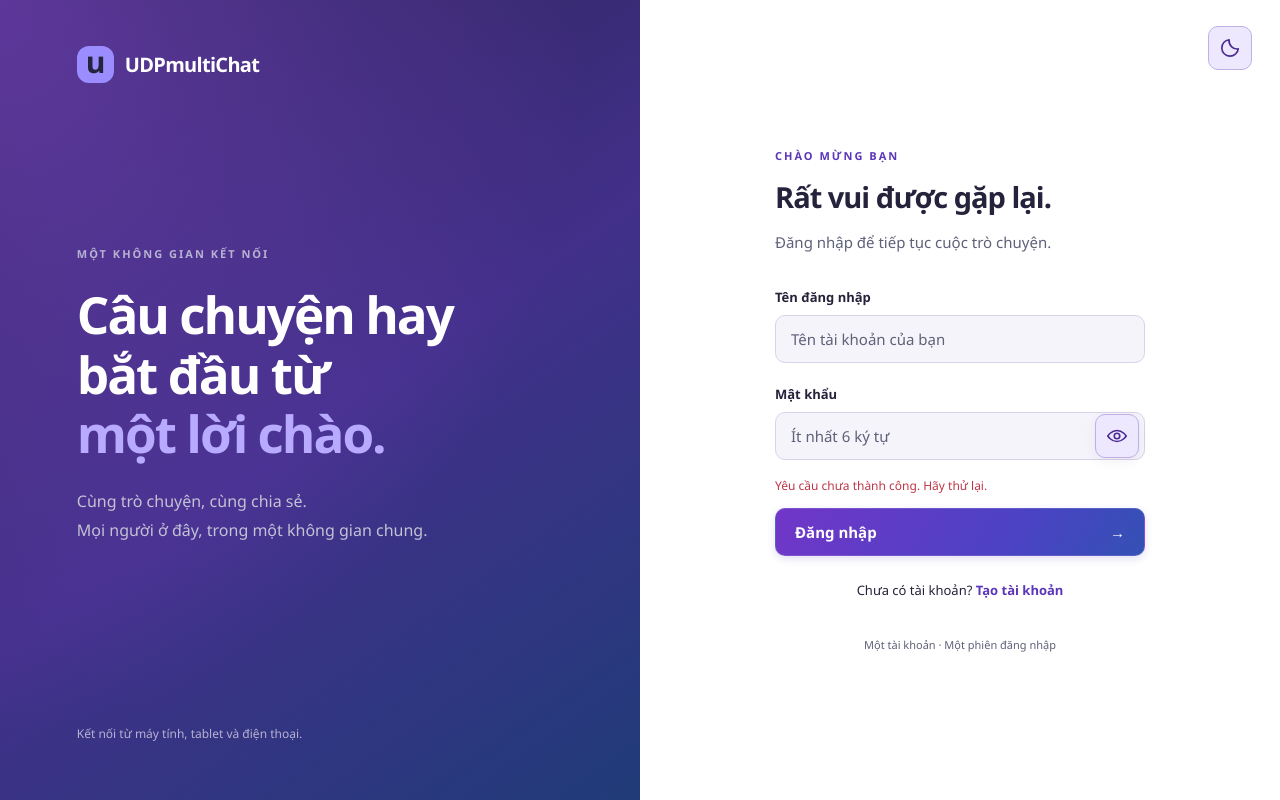
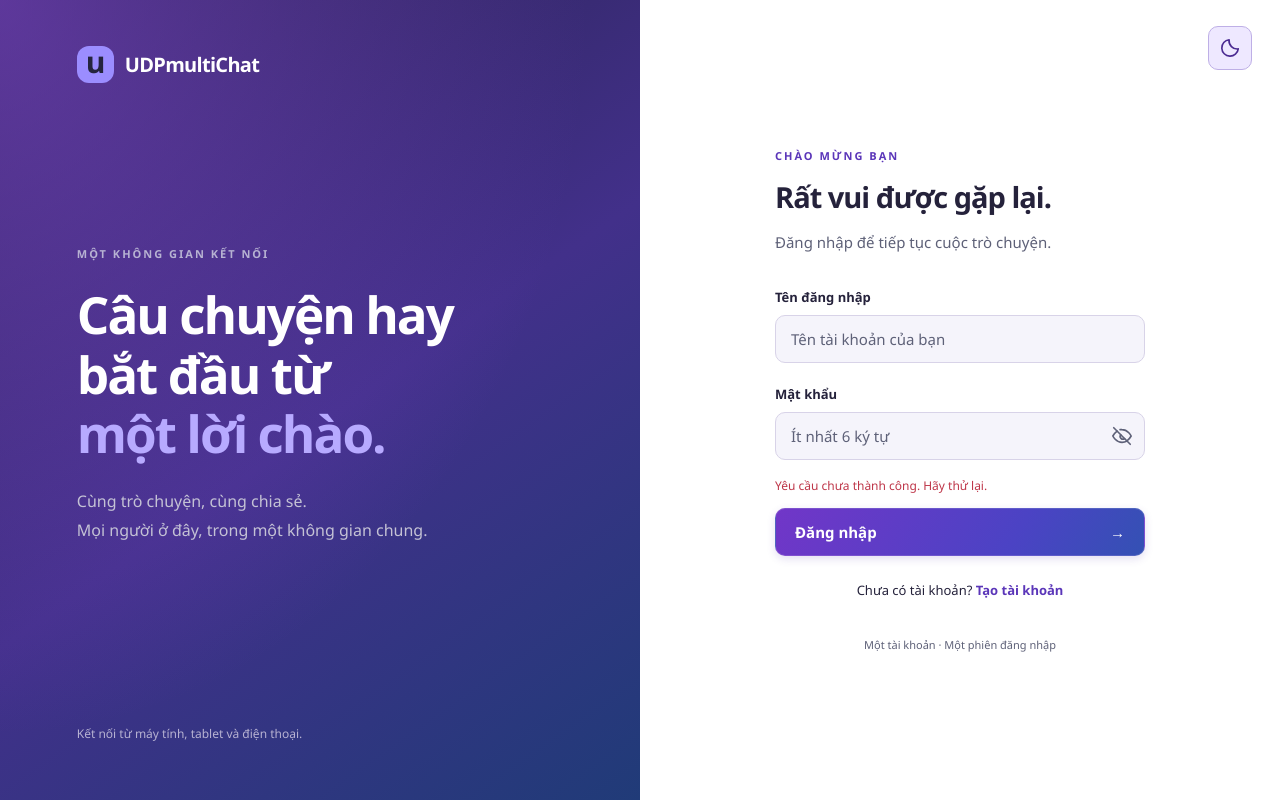
Before and after one commit to TruongThiKieuNhi245/NhiUDPmultiChat, a web app: page / in a window 1280 px wide. Run offline with its HTML, style and script files only (its server is not run), Linux system fonts and the light colour scheme; data that the repository does not hold is empty; some of the project's set-up classes (security, data sources, template engines, error pages and the like) are left out, and stand-ins take their place.

Commit message:
Sua nut mat: bo vien khung va dao dung trang thai an/hien mat khau

```diff
--- a/src/main/resources/static/app.css
+++ b/src/main/resources/static/app.css
@@ -330,6 +330,24 @@ button:focus-visible, a:focus-visible, .timeline:focus-visible {
 .account-name small { color: var(--muted); font-size: 12px; }
 .icon-button { display: grid; place-items: center; width: 44px; height: 44px; flex-shrink: 0; border: 0; border-radius: 10px; color: var(--accent-text); background: var(--accent-surface); border: 1px solid var(--accent-border); font-size: 23px; box-shadow: var(--shadow); }
 .icon-button:hover { background: var(--tint); color: var(--primary); }
+button.icon-button.password-toggle {
+  position: absolute;
+  right: 6px;
+  top: 50%;
+  transform: translateY(-50%);
+  width: 34px;
+  height: 34px;
+  min-width: 34px;
+  min-height: 34px;
+  border: 0;
+  background: transparent;
+  box-shadow: none;
+  color: var(--muted);
+}
+button.icon-button.password-toggle:hover {
+  background: transparent;
+  color: var(--primary);
+}
 .chat { position: relative; min-height: 0; min-width: 0; display: flex; flex-direction: column; }
 .chat-header { display: flex; align-items: center; padding: 12px 26px; gap: 12px; border-bottom: 1px solid var(--border); flex-shrink: 0; background: var(--header); }
 .room-icon { color: var(--primary); font-size: 27px; background: var(--tint); border-radius: 12px; width: 42px; height: 42px; text-align: center; line-height: 42px; }
--- a/src/main/resources/static/app.js
+++ b/src/main/resources/static/app.js
@@ -177,8 +177,8 @@ function setPasswordVisible(show) {
   toggle.setAttribute('aria-label', show ? 'Ẩn mật khẩu' : 'Hiện mật khẩu');
   toggle.title = show ? 'Ẩn mật khẩu' : 'Hiện mật khẩu';
   toggle.innerHTML = show
-    ? '<svg class="icon" viewBox="0 0 24 24" fill="none" stroke="currentColor" stroke-width="1.8" stroke-linecap="round" stroke-linejoin="round" aria-hidden="true"><path d="M3 3l18 18"/><path d="M10.6 10.6a3 3 0 0 0 4.2 4.2"/><path d="M9.9 5.1A10.9 10.9 0 0 1 12 5c6.5 0 10 7 10 7a17.6 17.6 0 0 1-4 4.8"/><path d="M6.6 6.6A17.4 17.4 0 0 0 2 12s3.5 7 10 7a10.4 10.4 0 0 0 5.4-1.5"/></svg>'
-    : '<svg class="icon" viewBox="0 0 24 24" fill="none" stroke="currentColor" stroke-width="1.8" stroke-linecap="round" stroke-linejoin="round" aria-hidden="true"><path d="M2 12s3.5-6 10-6 10 6 10 6-3.5 6-10 6-10-6-10-6Z"/><circle cx="12" cy="12" r="3"/></svg>';
+    ? '<svg class="icon" viewBox="0 0 24 24" fill="none" stroke="currentColor" stroke-width="1.8" stroke-linecap="round" stroke-linejoin="round" aria-hidden="true"><path d="M2 12s3.5-6 10-6 10 6 10 6-3.5 6-10 6-10-6-10-6Z"/><circle cx="12" cy="12" r="3"/></svg>'
+    : '<svg class="icon" viewBox="0 0 24 24" fill="none" stroke="currentColor" stroke-width="1.8" stroke-linecap="round" stroke-linejoin="round" aria-hidden="true"><path d="M3 3l18 18"/><path d="M10.6 10.6a3 3 0 0 0 4.2 4.2"/><path d="M9.9 5.1A10.9 10.9 0 0 1 12 5c6.5 0 10 7 10 7a17.6 17.6 0 0 1-4 4.8"/><path d="M6.6 6.6A17.4 17.4 0 0 0 2 12s3.5 7 10 7a10.4 10.4 0 0 0 5.4-1.5"/></svg>';
 }
 $('toggle-password').onclick = () => setPasswordVisible($('password').type === 'password');
 function setAuthMode(value) {
--- a/src/main/resources/static/index.html
+++ b/src/main/resources/static/index.html
@@ -4,7 +4,7 @@
 <section id="auth" class="auth-shell">
  <aside class="welcome"><a class="brand" href="/" aria-label="UDPmultiChat"><span class="brand-icon">u</span>UDPmultiChat</a><div><p class="eyebrow">MỘT KHÔNG GIAN KẾT NỐI</p><h1>Câu chuyện hay<br>bắt đầu từ<br><span>một lời chào.</span></h1><p class="intro">Cùng trò chuyện, cùng chia sẻ.<br>Mọi người ở đây, trong một không gian chung.</p></div><p class="welcome-foot">Kết nối từ máy tính, tablet và điện thoại.</p></aside>
  <main class="auth-main"><button class="theme" aria-label="Đổi giao diện sáng tối" title="Đổi giao diện sáng tối"><svg class="icon" viewBox="0 0 24 24" fill="none" stroke="currentColor" stroke-width="1.8" stroke-linecap="round" stroke-linejoin="round" aria-hidden="true"><path d="M21 13a9 9 0 0 1-10-10 9 9 0 1 0 10 10Z"/></svg></button><div class="auth-card"><p class="eyebrow">CHÀO MỪNG BẠN</p><h2 id="form-title">Rất vui được gặp lại.</h2><p id="form-description" class="muted">Đăng nhập để tiếp tục cuộc trò chuyện.</p>
- <form id="login-form"><label for="login">Tên đăng nhập</label><input id="login" name="username" autocomplete="username" required minlength="3" maxlength="20" aria-describedby="auth-error" pattern="[a-zA-Z0-9_]{3,20}" placeholder="Tên tài khoản của bạn"><label for="password">Mật khẩu</label><div class="password-field"><input id="password" name="password" type="password" autocomplete="current-password" aria-describedby="auth-error" required minlength="6" maxlength="128" placeholder="Ít nhất 6 ký tự"><button id="toggle-password" class="icon-button password-toggle" type="button" aria-label="Hiện mật khẩu" aria-pressed="false" title="Hiện mật khẩu"><svg class="icon" viewBox="0 0 24 24" fill="none" stroke="currentColor" stroke-width="1.8" stroke-linecap="round" stroke-linejoin="round" aria-hidden="true"><path d="M2 12s3.5-6 10-6 10 6 10 6-3.5 6-10 6-10-6-10-6Z"/><circle cx="12" cy="12" r="3"/></svg></button></div><p id="auth-error" class="error" role="alert"></p><button id="submit-login" class="primary" type="submit">Đăng nhập <span aria-hidden="true">→</span></button></form>
+ <form id="login-form"><label for="login">Tên đăng nhập</label><input id="login" name="username" autocomplete="username" required minlength="3" maxlength="20" aria-describedby="auth-error" pattern="[a-zA-Z0-9_]{3,20}" placeholder="Tên tài khoản của bạn"><label for="password">Mật khẩu</label><div class="password-field"><input id="password" name="password" type="password" autocomplete="current-password" aria-describedby="auth-error" required minlength="6" maxlength="128" placeholder="Ít nhất 6 ký tự"><button id="toggle-password" class="icon-button password-toggle" type="button" aria-label="Hiện mật khẩu" aria-pressed="false" title="Hiện mật khẩu"><svg class="icon" viewBox="0 0 24 24" fill="none" stroke="currentColor" stroke-width="1.8" stroke-linecap="round" stroke-linejoin="round" aria-hidden="true"><path d="M3 3l18 18"/><path d="M10.6 10.6a3 3 0 0 0 4.2 4.2"/><path d="M9.9 5.1A10.9 10.9 0 0 1 12 5c6.5 0 10 7 10 7a17.6 17.6 0 0 1-4 4.8"/><path d="M6.6 6.6A17.4 17.4 0 0 0 2 12s3.5 7 10 7a10.4 10.4 0 0 0 5.4-1.5"/></svg></button></div><p id="auth-error" class="error" role="alert"></p><button id="submit-login" class="primary" type="submit">Đăng nhập <span aria-hidden="true">→</span></button></form>
  <p class="switch-auth"><span id="switch-description">Chưa có tài khoản?</span> <button id="switch-mode" class="link">Tạo tài khoản</button></p><p class="auth-note">Một tài khoản · Một phiên đăng nhập</p></div></main>
 </section>
 <section id="workspace" class="workspace" hidden>
--- a/src/main/resources/static/workspace-ui.js
+++ b/src/main/resources/static/workspace-ui.js
@@ -102,14 +102,14 @@ export class WorkspaceUI {
         toggle.type = 'button'; toggle.setAttribute('aria-label','Hiện mật khẩu'); toggle.title = 'Hiện mật khẩu';
         const eye = '<svg class="icon" viewBox="0 0 24 24" fill="none" stroke="currentColor" stroke-width="1.8" stroke-linecap="round" stroke-linejoin="round" aria-hidden="true"><path d="M2 12s3.5-6 10-6 10 6 10 6-3.5 6-10 6-10-6-10-6Z"/><circle cx="12" cy="12" r="3"/></svg>';
         const eyeOff = '<svg class="icon" viewBox="0 0 24 24" fill="none" stroke="currentColor" stroke-width="1.8" stroke-linecap="round" stroke-linejoin="round" aria-hidden="true"><path d="M3 3l18 18"/><path d="M10.6 10.6a3 3 0 0 0 4.2 4.2"/><path d="M9.9 5.1A10.9 10.9 0 0 1 12 5c6.5 0 10 7 10 7a17.6 17.6 0 0 1-4 4.8"/><path d="M6.6 6.6A17.4 17.4 0 0 0 2 12s3.5 7 10 7a10.4 10.4 0 0 0 5.4-1.5"/></svg>';
-        toggle.innerHTML = eye;
+        toggle.innerHTML = eyeOff;
         toggle.onclick = () => {
           const show = input.type === 'password';
           input.type = show ? 'text' : 'password';
           toggle.setAttribute('aria-pressed', String(show));
           toggle.setAttribute('aria-label', show ? 'Ẩn mật khẩu' : 'Hiện mật khẩu');
           toggle.title = show ? 'Ẩn mật khẩu' : 'Hiện mật khẩu';
-          toggle.innerHTML = show ? eyeOff : eye;
+          toggle.innerHTML = show ? eye : eyeOff;
         };
         wrap.append(input,toggle); form.append(label,wrap);
       } else form.append(label,input);
```
